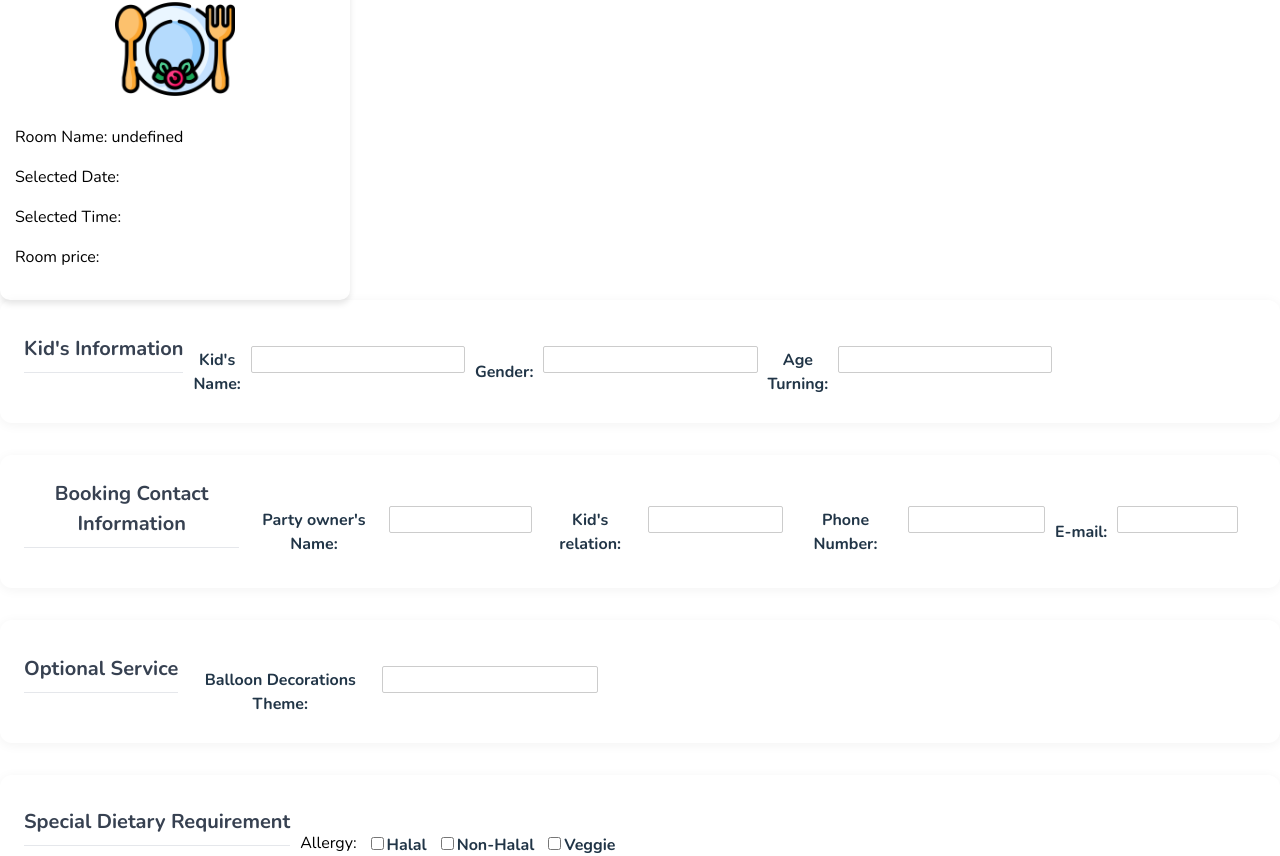
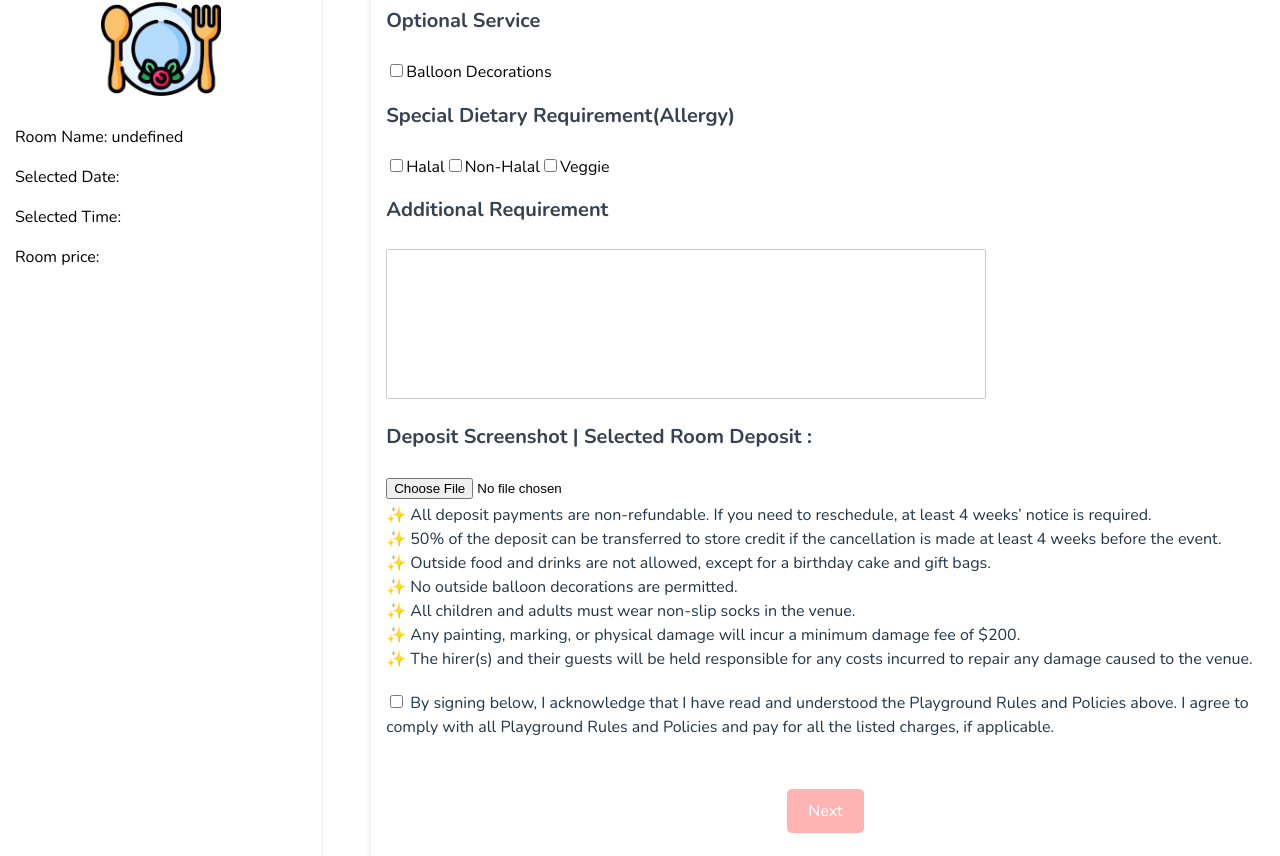
Before and after one commit to Riddaj/kids-cafe, a Vue app in the folder frontend/kids-cafe/: page /book_a_party/client-info in a window 1280 px wide. Shown: the part 704-1560 px from the top of the page. Built offline with nearby package versions, Linux system fonts and the light colour scheme; no server answers.

Commit message:
파티 예약 / footer 수정

```diff
--- a/frontend/kids-cafe/src/components/BookingBar.vue
+++ b/frontend/kids-cafe/src/components/BookingBar.vue
@@ -6,9 +6,11 @@
                     <li class="header__nav-item">
                         <a class="go-home" href="/" target="_self">Twinkle Kids Cafe </a>
                     </li>
-                    <li class="header__nav-item">
-                        <a class="go-my-booking" href="#client/bookings/type/upcoming">My Bookings</a>
-                    </li>
+                    <!--
+                        <li class="header__nav-item">
+                            <a class="go-my-booking" href="#client/bookings/type/upcoming">My Bookings</a>
+                        </li>
+                    -->
                     <li class="header__nav-item">
                         <a class="go-faq" href="#client/bookings/type/upcoming">FAQ</a>
                     </li>
--- a/frontend/kids-cafe/src/components/ClientInfo.vue
+++ b/frontend/kids-cafe/src/components/ClientInfo.vue
@@ -18,8 +18,7 @@
                     <p>Room price: {{ bookingDetails.selectedPrice }}</p>
                 </div>
             </div>
-        </div>
-        <div>
+            <div class="client-info-card">
                 <form @submit.prevent="submitBooking">
                     <div class="client-info">
                         <div class="contact-info">
@@ -35,14 +34,10 @@
                             <div class="form-row">
                                 <div class="form-group">
                                     <label>Party owner's Name: </label><input v-model="owner_name" type="text" class="info-detail-input" />
-                            </div>
-                            <div class="form-group">
                                     <label>Kid's relation: </label><input v-model="kid_relation" type="text" class="info-detail-input" />
                                 </div>
                                 <div class="form-group">
                                     <label>Phone Number: </label><input v-model="owner_phone" type="text" class="info-detail-input" />
-                            </div>
-                            <div class="form-group">
                                     <label>E-mail: </label><input v-model="email" type="text" class="info-detail-input" />
                                 </div>
                             </div>
@@ -50,22 +45,35 @@
                         <div class="contact-info">
                             <div class="section-title">Optional Service</div>
                             <div class="form-row">
-                            <label>Balloon Decorations Theme: </label><input v-model="option_service" type="text" class="info-detail-input" />
+                                <label><input type="checkbox" v-model="balloonDecorationsChecked" class="info-detail-check" />Balloon Decorations</label>
+                            </div>
+                            <div v-if="balloonDecorationsChecked" class="form-row">
+                                <label>Balloon Decorations Theme: </label>
+                                <input v-model="balloonDecorationsTheme" type="text" class="info-detail-input" />
                             </div>
                         </div>
                         <div class="contact-info">
-                        <div class="section-title">Special Dietary Requirement</div>
+                            <div class="section-title">Special Dietary Requirement(Allergy)</div>
                             <div class="form-row">
-                            <p>Allergy:</p>
-                            <label><input type="checkbox" value="Halal" v-model="selectedAllergies" />Halal</label>
-                            <label><input type="checkbox" value="Non-Halal" v-model="selectedAllergies" />Non-Halal</label>
-                            <label><input type="checkbox" value="Veggie" v-model="selectedAllergies" />Veggie</label>
+                                <label><input type="checkbox" value="Halal" v-model="selectedAllergies" class="info-detail-check"/>Halal</label>
+                                <label><input type="checkbox" value="Non-Halal" v-model="selectedAllergies" class="info-detail-check"/>Non-Halal</label>
+                                <label><input type="checkbox" value="Veggie" v-model="selectedAllergies" class="info-detail-check"/>Veggie</label>
+                                <!--
                                     <p v-if="Array.isArray(selectedAllergies) && selectedAllergies.length > 0">
                                         {{ selectedAllergies }}
                                     </p>
+                                -->
                             </div>
                         </div>
-                    <div class="agreeTerms">
+                        <div class="contact-info">
+                            <div class="section-title">Additional Requirement</div>
+                            <div class="form-row"><input type="text" v-model="addRequirement" class="addRequirement"/></div>
+                        </div>
+                        <div class="contact-info">
+                            <div class="section-title">Deposit Screenshot | Selected Room Deposit : {{ this.bookingDetails.roomDeposit }}</div>
+                            <div class="form-row"><input type="file" class="deposit"/></div>
+                        </div>
+                        <div class="agree-terms">
                             ✨ All deposit payments are non-refundable. If you need to reschedule, at least 4
                             weeks’ notice is required.<br/>
                             ✨ 50% of the deposit can be transferred to store credit if the cancellation is made
@@ -76,9 +84,14 @@
                             ✨ Any painting, marking, or physical damage will incur a minimum damage fee of $200.<br/>
                             ✨ The hirer(s) and their guests will be held responsible for any costs incurred to
                             repair any damage caused to the venue.<br/>
-                        ✅ By signing below, I acknowledge that I have read and understood the Playground
+                            <div class="agree">
+                                <label>
+                                    <input type="checkbox" v-model="agree_terms" />
+                                </label>
+                                By signing below, I acknowledge that I have read and understood the Playground
                                 Rules and Policies above. I agree to comply with all Playground Rules and Policies and
                                 pay for all the listed charges, if applicable.
+                            </div>
                         </div>
                         <div class="button-container">
                                 <button type="submit" class="submit-button">
@@ -87,6 +100,7 @@
                         </div>
                     </div>
                 </form>
+            </div>
     </div>
     </div>
 </template>
@@ -105,9 +119,12 @@ export default {
     },
     data(){
         return{
+            balloonDecorationsChecked: false, // 체크박스 상태
+            balloonDecorationsTheme: '',      // 테마 입력
             bookingDetails:{
                 roomID: "",
                 roomName: "",
+                roomDeposit:"",
                 selectedDate: "",
                 selectedTime: "",
                 selectedPrice: "",
@@ -137,6 +154,7 @@ export default {
         this.bookingDetails.roomID = this.$route.params.roomID || this.$route.query.roomID || "";
         this.bookingDetails.branchID = this.$route.params.branch_id || this.$route.query.branch_id || "";
         this.bookingDetails.roomName = decodeURIComponent(this.$route.query.roomName) || ""; // query string에서 가져오기
+        this.bookingDetails.roomDeposit =  this.$route.params.roomDeposit || this.$route.query.roomDeposit || "";
         this.bookingDetails.selectedDate = this.$route.params.selectedDate  || this.$route.query.selectedDate || "";
         this.bookingDetails.selectedTime = this.$route.params.selectedTime || this.$route.query.selectedTime || "";
         this.bookingDetails.selectedPrice = this.$route.params.selectedPrice || this.$route.query.selectedPrice || "";
@@ -205,6 +223,10 @@ export default {
                 email: this.email,
                 option_service: this.option_service,
                 special_required: this.selectedAllergies,
+                balloonDecorationsChecked: this.balloonDecorationsChecked,
+                balloonDecorationsTheme: this.balloonDecorationsTheme,
+                addRequirement : this.addRequirement,
+                agree_terms: this.agree_terms
             };
 
             console.log("📦 Booking Data 전송 준비:", bookingData);
@@ -219,8 +241,9 @@ export default {
             // 성공 후 다음 페이지로 이동
             //this.$router.push('/book_a_party/booking-confirm');
             //state: bookingData
+            sessionStorage.setItem('bookingData', JSON.stringify(bookingData));
 
-            this.$router.push({ name: 'booking-confirm', state: { bookingData: this.bookingData } });
+            this.$router.push({ name: 'booking-confirm'});
         } catch (error) {
             console.error('❌ 예약 중 오류 발생:', error);
             alert('예약 중 오류가 발생했습니다. 다시 시도해 주세요.');
@@ -233,6 +256,58 @@ export default {
 <style scoped>
 html,body {
   color: black;
+}
+
+.form-row{
+    margin-bottom: 0.2rem;
+}
+
+.info-detail-check{
+    margin-bottom: 20px;
+}
+
+.addRequirement{
+    width: 600px;
+    height: 150px;
+    margin-right: 20px;
+    margin-bottom: 20px;
+    padding: 5px;                /* 입력 필드에 패딩 추가 */
+    border: 1px solid #ccc;      /* 입력 필드 테두리 */
+    border-radius: 2px;          /* 입력 필드 테두리 둥글게 */
+    box-sizing: border-box;  /* box-sizing 설정 */
+}
+
+.info-detail-input {
+    /*flex-grow: 1;                 입력 필드는 가용 공간을 모두 차지 */
+    width: 150px;
+    margin-right: 20px;
+    margin-bottom: 20px;
+    padding: 5px;                /* 입력 필드에 패딩 추가 */
+    border: 1px solid #ccc;      /* 입력 필드 테두리 */
+    border-radius: 2px;          /* 입력 필드 테두리 둥글게 */
+    box-sizing: border-box;  /* box-sizing 설정 */
+    }
+
+.main-card{
+    display: flex;
+    justify-content: center;
+}
+
+.client-info-card{
+    border-radius: 10px;
+    padding: 15px;
+    width: 1000px;
+    box-shadow: 0 4px 6px rgba(0, 0, 0, 0.1);
+    text-align: left;
+    transition: transform 0.2s, box-shadow 0.2s;
+}
+
+.section-title {
+  font-size: 1.25rem;
+  font-weight: bold;
+  color: #374151;
+  margin-bottom: 1rem;
+  padding-bottom: 0.5rem;
 }
 
 .selected-room-card{
@@ -257,36 +332,6 @@ html,body {
     object-fit: contain; /* 이미지 비율을 유지하면서 가능한 공간에 맞추기 */
     display: block;
     margin: 0 auto; /* 이미지 중앙 정렬 %이거 하니까 적용됨% */
-}
-
-.info-detail-input {
-        /*flex-grow: 1;                 입력 필드는 가용 공간을 모두 차지 */
-        width: 60%;
-        margin-bottom: 20px;
-        padding: 5px;                /* 입력 필드에 패딩 추가 */
-        border: 1px solid #ccc;      /* 입력 필드 테두리 */
-        border-radius: 2px;          /* 입력 필드 테두리 둥글게 */
-        box-sizing: border-box;  /* box-sizing 설정 */
-    }
-
-.info-detail label {
-        margin-left: 15%;
-        width: 30%;                 /* 레이블의 고정 너비 설정 */
-        text-align: left;           /* 레이블 텍스트를 오른쪽 정렬 */
-    }
-
-/* 각 입력 항목을 감싸는 div 스타일 */
-.client-info div {
-    display: flex;
-    flex-direction: row;  /* label과 input을 가로로 정렬 */
-    align-items: center;  /* label과 input 세로 정렬 */
-    gap: 10px;  /* label과 input 사이에 간격 추가 */
-}
-
-/* 레이블 스타일 */
-.client-info label {
-  font-weight: bold;
-  margin-bottom: 5px;  /* 레이블과 입력란 간격 */
 }
 
 .agreeTerms{
@@ -317,40 +362,7 @@ html,body {
     margin-bottom: 30px;
 }
 
-.contact-info {
-  margin-bottom: 2rem;
-  /* background-color: #f9fafb; */
-  padding: 1.5rem;
-  border-radius: 12px;
-  box-shadow: 0 2px 12px rgba(0, 0, 0, 0.05);
+.agree{
+    margin-top: 20px;
 }
-
-.form-group{
-    display: flex;
-    flex-direction: column; /* 라벨과 인풋을 세로로 */
-}
-
-.section-title {
-  font-size: 1.25rem;
-  font-weight: bold;
-  color: #374151;
-  margin-bottom: 1rem;
-  border-bottom: 1px solid #e5e7eb;
-  padding-bottom: 0.5rem;
-}
-
-.form-row {
-    display: flex;
-    flex-direction: column; /* 세로 방향으로 정렬 */
-    gap: 1rem; /* 요소 간 간격 추가 */
-    margin-top: 1rem;
-}
-
-.form-row label {
-    font-weight: bold;
-    margin-bottom: 0.2rem;
-    margin-top: 0.5rem;  /* label 위쪽 여백 추가 */
-}
-
-
 </style>
--- a/frontend/kids-cafe/src/components/Footer.vue
+++ b/frontend/kids-cafe/src/components/Footer.vue
@@ -1,13 +1,43 @@
 <template>
     <footer>
         <div class="footer-content">
-            <div>
+            <!-- logo -->
+            <div class="logo-container">
+                <img class="logo_image" src="./../assets/twinkle_logo.webp" />
+                <!--
+                  <div class="contact-info">
+                    <ul v-if="branches && branches.length > 0">
+                      <li v-for="branch in branches" :key="branch.id" class="branch-item">
+                        <strong>{{ branch.branch_name }}</strong><br>
+                        Email: {{ branch.email }}<br>
+                        Phone: {{ branch.phone }}<br>
+                        Store Phone Number: {{ branch.branch_call }}
+                      </li>
+                    </ul>
+                  </div>
+                -->
+            </div>
+            <div class="contact-info">
+                <div class="info-detail">
+                  <strong style="font-size: 25px;">Twinkle Kids Cafe</strong>
+                  <p>⏰ OPEN 7DAYS</p>
+                  <p>Mon~Fri: 9am - 6pm</p>
+                  <p>Sat~Sun: 9am - 7pm</p>
+                  <p>Check Weekly Updates from our Google Map</p>
+                </div>
+                <div class="info-detail">
+
+                </div>
+            </div>
+        </div>
+        <div class="insta">
                 Follow us!
-            </div>
-            <a :href="getInstaLink"
-            target="_blank" class="instagram-link">
-            <img src="@/assets/insta.png" alt="Instagram" class="insta-icon" />
-            </a>
+                <div>
+                  <a :href="getInstaLink"
+                  target="_blank" class="instagram-link">
+                  <img src="@/assets/insta.png" alt="Instagram" class="insta-icon" />
+                  </a>
+                </div>
         </div>
     </footer>
 </template>
@@ -17,6 +47,7 @@ export default {
     return {
       // branchID를 기본 값으로 비워두거나 빈 값으로 초기화
       branchID: this.$route.params.branchID || '',
+      branches:[]
     };
   },
   computed: {
@@ -36,6 +67,22 @@ export default {
       }
     },
   },
+  mounted() {
+    this.fetchBranches();
+  },
+  methods: {
+    async fetchBranches() {
+      try {
+        const response = await axios.get("http://localhost:8081/api/branches"); // Proxy를 설정했으므로 백엔드 주소 없이 호출 가능
+        //firebase관련 추가로 repsonse.data뒤에 branches 입력
+        this.branches = response.data.branches;
+        //console.log("### 전체 response 객체 ### :", response);
+        console.log("### Branches data 나오라고 ### :", response.data);
+      } catch (error) {
+        console.error("#### Error fetching branches ##### :", error);
+      }
+    }
+  },
 
 }
 </script>
@@ -48,12 +95,37 @@ footer {
   width: 100%;
 }
 
+.contact-info{
+  color: black;
+  margin-right: 100px;
+}
+
+.contact-info p{
+  font-size: 12px;
+  text-align: left;
+}
+
 .footer-content {
   display: flex;
-  flex-direction: column;
-  justify-content: center;
-  align-items: center;
   gap: 20px; /* Add space between text and icon */
+}
+
+.logo-container {
+    flex: 1;  /* 필요에 따라 비율을 조절하세요 */
+    align-items: flex-start;
+    margin: 50px;
+}
+
+.logo_image{
+  max-height: 80px;
+  height: auto;
+  max-width: 100%;
+}
+
+.insta {
+    flex: 1;  /* 필요에 따라 비율을 조절하세요 */
+    margin-right: 50px;
+    text-align: center;
 }
 
 .footer-content div {
--- a/frontend/kids-cafe/src/components/SelectTIme.vue
+++ b/frontend/kids-cafe/src/components/SelectTIme.vue
@@ -72,6 +72,9 @@
                         <tr>
                             <td>Price of Selected Day: <span class="highlight">{{ selectedPrice  }}</span></td>
                         </tr>
+                        <tr style="color:yellowgreen;">
+                            <td>Deposit required to confirm your reservation: <span class="highlight">{{ selectedroom.RoomDeposit  }}</span></td>
+                        </tr>
                         <tr>
                             <td class="button-td">
                                 <!-- <button type="submit" class="submit-button">Next</button>  -->
@@ -79,6 +82,7 @@
                                 query: {
                                 roomID: roomID,
                                 roomName: roomName,
+                                roomDeposit : selectedroom.RoomDeposit,
                                 selectedDate: selectedDate,
                                 selectedTime: selectedTime,
                                 selectedPrice: selectedPrice
@@ -119,6 +123,7 @@ export default {
              branchID: "", // 기본값 설정
              roomID: "",
              roomName: "",
+             roomDeposit: "",
              selectedDate: null, // ✅ null로 초기화 (날짜 객체 저장)
              dayofweek: "",  // ✅ dayofweek 추가
              //dateTimeInput: "",
--- a/frontend/kids-cafe/src/router/index.js
+++ b/frontend/kids-cafe/src/router/index.js
@@ -32,7 +32,7 @@ const routes = [
   { path: '/book_a_party/foodopitions', component: Foodoptions },
   { path: '/book_a_party/client-info', component: ClientInfo },
   { path: '/book_a_party/booking-confirm', name: 'booking-confirm', component: BookingConfirm },
-  { path: '/faq', component: FAQ },
+  { path: '/faq/:branchID', component: FAQ },
   { path: '/menu/:branchID', name: 'menu', component: Menu },
   { path: '/price/:branchID', component: Price },
   { path: '/admin/menu/:branchID', component: AddMenu },
```
Also changed, not shown: frontend/kids-cafe/src/components/BookingConfirm.vue (+64 -23 lines), frontend/kids-cafe/src/components/Foodoptions.vue (+7 -2 lines), 1 other file (tests, documents, lock files or other folders). Lines whose indentation alone changed are shown as unchanged.
